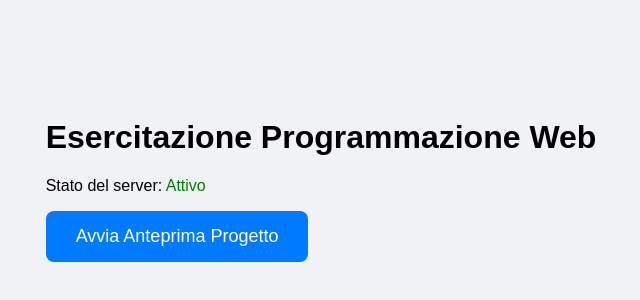
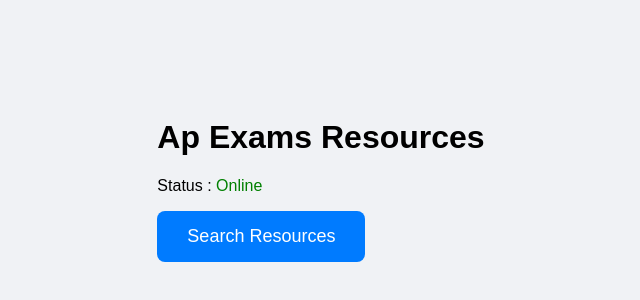
Before and after one commit to FrostCube025/ap-cs-resource, a plain HTML site: page index.html in a window 1280 px wide. Shown: the part 220-520 px from the top of the page, without its empty margins (319-959 px from the left). Drawn offline with Linux system fonts and the light colour scheme.

Commit message:
Update content and titles in index.html

```diff
--- a/index.html
+++ b/index.html
@@ -12,14 +12,14 @@
 <body>
 
     <div id="main-content">
-        <h1>Esercitazione Programmazione Web</h1>
-        <p>Stato del server: <span style="color: green;">Attivo</span></p>
-        <button class="btn" onclick="openGame()">Avvia Anteprima Progetto</button>
+        <h1>Ap Exams Resources</h1>
+        <p>Status : <span style="color: green;">Online</span></p>
+        <button class="btn" onclick="openGame()">Search Resources</button>
     </div>
 
     <div id="emergency">
-        <h1>Algoritmi di Ordinamento - Wikipedia</h1>
-        <p>In informatica, un algoritmo di ordinamento è un algoritmo che viene utilizzato per porre gli elementi di un insieme in un determinato ordine...</p>
+        <h1>How To Drink Water</h1>
+        <p>To drink water, first </p>
         <img src="https://upload.wikimedia.org/wikipedia/commons/thumb/6/6a/Sorting_quicksort_anim.gif/220px-Sorting_quicksort_anim.gif" alt="sorting">
     </div>
 
```
